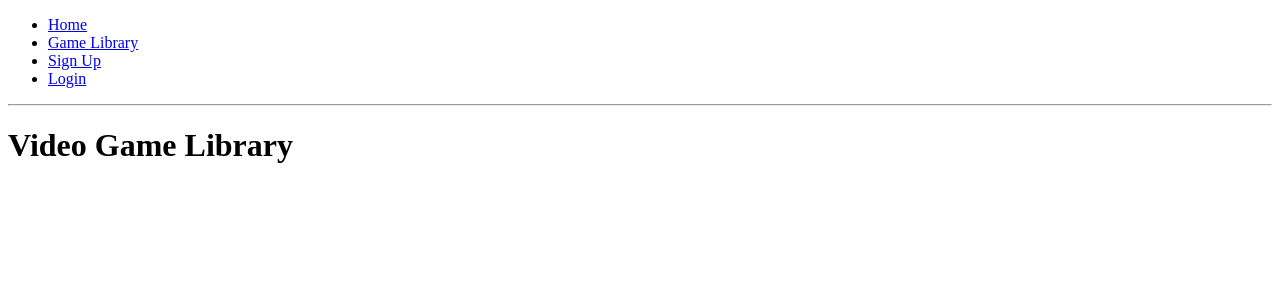
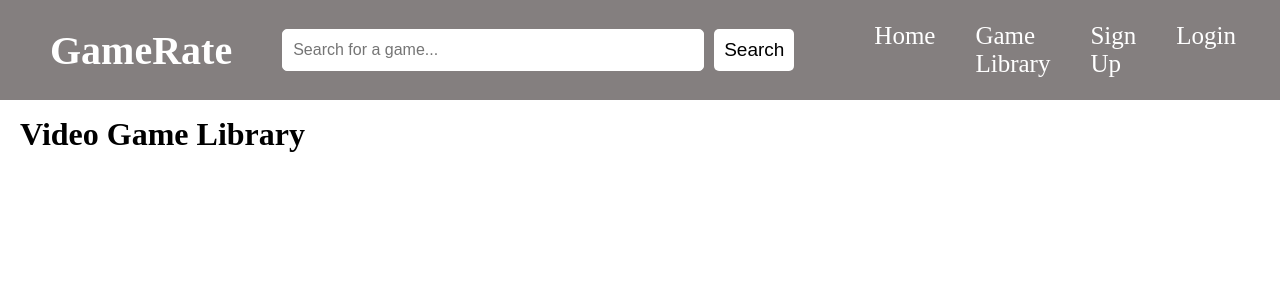
Before and after one commit to Scott25342/gamerate, a Django app: page /game_library/ in a window 1280 px wide. Shown: the top 300 px of the page. Run offline with Django 3.2, Linux system fonts and the light colour scheme; data that the repository does not hold is empty.

Commit message:
Added NavBar/SearchBar

```diff
--- /dev/null
+++ b/gamerate_app/static/css/styles.css
@@ -0,0 +1,88 @@
+nav{
+    width: 100%;
+    height: 100px;
+    margin: 0px;
+    padding: 0px 50px;
+    display: flex;
+    align-items: center;
+    position: fixed;
+    justify-content: space-between;
+    background-color: rgba(107, 101, 101, 0.829);
+    color: white;
+    box-sizing: border-box;
+    top: 0;
+    z-index: 1;
+}
+
+body {
+    padding-top: 75px;
+    margin: 0px;
+}
+
+.page-content {
+    padding: 20px;
+}
+
+.logo{
+    margin-right: 50px;
+    font-size: 40px;
+    font-weight: bold;
+}
+
+.menu{
+    width: 65%;
+    display: flex;
+    list-style: none;
+    justify-content: right;
+}
+
+.menu li{
+    margin-left: 40px;
+}
+
+.menu li a{
+    font-size: 25px;
+    color: white;
+    text-decoration: none;
+    transition: 0.5s ease;
+}
+
+.menu li a:hover{
+    color:rgb(15, 190, 94);
+}
+
+.search{
+    align-items: center;
+    display: flex;
+}
+
+.search form{
+    margin: 0;
+    display: flex;
+}
+
+.search input{
+    padding: 10px;
+    margin-right: 10px;
+    border: 1px solid white;
+    border-radius: 5px;
+    outline: none;
+    font-size: 16px;
+    width: 400px;
+}
+
+.search button {
+    padding: 10px;
+    border: none;
+    border-radius: 5px;
+    background-color: white;
+    color: black;
+    font-size: 19px;
+    cursor: pointer;
+    transition: 0.5s ease;
+}
+
+.search button:hover {
+    background-color:rgb(15, 190, 94);
+    color: white;
+}
--- a/gamerate_app/templates/base.html
+++ b/gamerate_app/templates/base.html
@@ -4,6 +4,7 @@
 <html lang="en">
     <head>
         <meta charset="UTF-8">
+        <link rel="stylesheet" type="text/css" href="{% static 'css/styles.css' %}">
         <title>
             {% block title_block %}
                 GameRate
@@ -12,8 +13,17 @@
     </head>
 
     <body>
-        <div>
-            <ul>
+        <nav>
+            <div class="logo">GameRate</div>
+
+            <div class="search">
+                <form method="GET" action="{% url 'game_search' %}">
+                    <input type="text" name="query" placeholder="Search for a game...">
+                    <button type="submit">Search</button>
+                </form>
+            </div>
+
+            <ul class="menu">
                 <li><a href="{% url 'home' %}">Home</a></li>
                 <li><a href="{% url 'game_library' %}">Game Library</a></li>
 
@@ -25,11 +35,9 @@
                     <li><a href="{% url 'login' %}">Login</a></li>
                 {% endif %}
             </ul>
-        </div>
+        </nav>
 
-        <hr>
-
-        <div>
+        <div class="page-content">
             {% block body_block %}
             {% endblock %}
         </div>
--- a/gamerate_app/urls.py
+++ b/gamerate_app/urls.py
@@ -3,6 +3,7 @@ from . import views
 
 urlpatterns = [
     path('', views.home, name='home'),
+    path('search/', views.game_search, name='game_search'),
     path('register/', views.register, name='register'),
     path('login/', views.user_login, name='login'),
     path('logout/', views.user_logout, name='logout'),
--- a/gamerate_app/views.py
+++ b/gamerate_app/views.py
@@ -175,3 +175,14 @@ def add_game(request):
         return redirect("game_detail", game_id=game.id)
 
     return render(request, "add_game.html")
+
+def game_search(request):
+    query = request.GET.get('query', '').strip()
+
+    if query:
+        game = VideoGame.objects.filter(title__iexact=query).first()
+
+        if game:
+            return redirect('game_detail', game_id=game.id)
+
+    return redirect('home')
```
